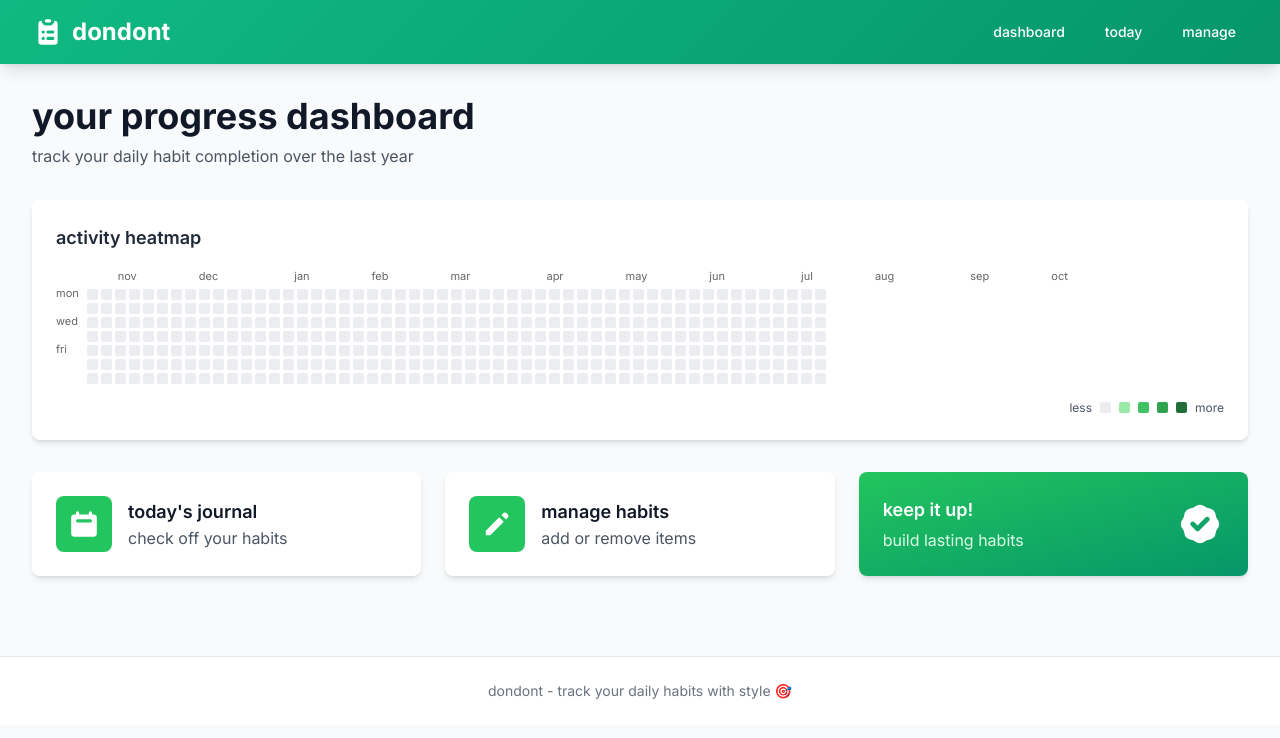
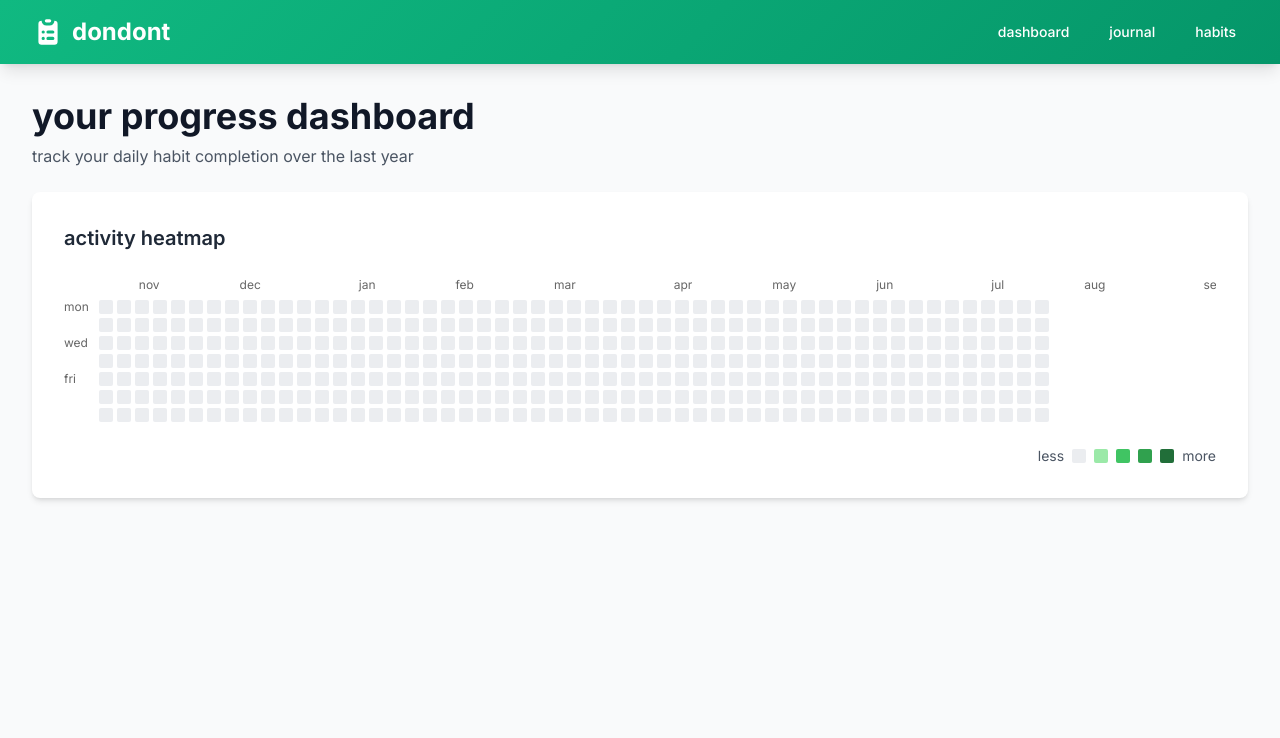
Before and after one commit to thomasinworld/dondont, a Django app: page / in a window 1280 px wide. Shown: the top 738 px of the page. Run offline with Django 5.2, Linux system fonts and the light colour scheme; data that the repository does not hold is empty; some libraries are stand-ins or nearby versions.

Commit message:
Improve dashboard: larger heatmap, cleaner navigation, remove footer
- Changed navbar: 'today' → 'journal', 'manage' → 'habits'
- Removed footer from all pages
- Removed three quick action buttons from dashboard
- Increased heatmap cell size from 11px to 14px for better visibility
- Increased spacing between cells from 3px to 4px
- Made month and day labels slightly larger (12px)
- Adjusted padding and margins for better single-screen fit
- Dashboard now fits perfectly on one screen

```diff
--- a/templates/base.html
+++ b/templates/base.html
@@ -48,10 +48,10 @@
                         dashboard
                     </a>
                     <a href="{% url 'journal:daily_journal_today' %}" class="text-white hover:text-gray-200 px-3 py-2 rounded-md text-sm font-medium transition lowercase">
-                        today
+                        journal
                     </a>
                     <a href="{% url 'journal:manage_dodonts' %}" class="text-white hover:text-gray-200 px-3 py-2 rounded-md text-sm font-medium transition lowercase">
-                        manage
+                        habits
                     </a>
                 </div>
             </div>
@@ -63,15 +63,6 @@
         {% block content %}{% endblock %}
     </main>
 
-    <!-- Footer -->
-    <footer class="mt-12 bg-white border-t border-gray-200">
-        <div class="max-w-7xl mx-auto px-4 sm:px-6 lg:px-8 py-6">
-            <p class="text-center text-gray-500 text-sm lowercase">
-                dondont - track your daily habits with style 🎯
-            </p>
-        </div>
-    </footer>
-
     {% block extra_scripts %}{% endblock %}
 </body>
 </html>
--- a/templates/journal/dashboard.html
+++ b/templates/journal/dashboard.html
@@ -6,16 +6,16 @@
 <style>
     .contribution-graph {
         display: flex;
-        gap: 3px;
+        gap: 4px;
     }
     .contribution-column {
         display: flex;
         flex-direction: column;
-        gap: 3px;
+        gap: 4px;
     }
     .contribution-cell {
-        width: 11px;
-        height: 11px;
+        width: 14px;
+        height: 14px;
         border-radius: 2px;
         cursor: pointer;
     }
@@ -25,23 +25,23 @@
     }
     .month-labels {
         display: flex;
-        gap: 3px;
-        margin-bottom: 4px;
+        gap: 4px;
+        margin-bottom: 6px;
     }
     .month-label {
-        font-size: 11px;
+        font-size: 12px;
         color: #666;
     }
     .day-labels {
         display: flex;
         flex-direction: column;
-        gap: 3px;
-        margin-right: 8px;
-        padding-top: 20px;
+        gap: 4px;
+        margin-right: 10px;
+        padding-top: 24px;
     }
     .day-label {
-        height: 11px;
-        font-size: 11px;
+        height: 14px;
+        font-size: 12px;
         color: #666;
         display: flex;
         align-items: center;
@@ -50,21 +50,21 @@
 {% endblock %}
 
 {% block content %}
-<div class="mb-8">
+<div class="mb-6">
     <h1 class="text-4xl font-bold text-gray-900 mb-2 lowercase">your progress dashboard</h1>
     <p class="text-gray-600 lowercase">track your daily habit completion over the last year</p>
 </div>
 
 <!-- GitHub-Style Contribution Graph -->
-<div class="bg-white rounded-lg shadow-md p-6 mb-8">
-    <h2 class="text-lg font-semibold text-gray-800 mb-4 lowercase">activity heatmap</h2>
+<div class="bg-white rounded-lg shadow-md p-8">
+    <h2 class="text-xl font-semibold text-gray-800 mb-6 lowercase">activity heatmap</h2>
 
     <div id="contribution-graph" class="overflow-x-auto">
         <!-- Graph will be generated by JavaScript -->
     </div>
 
     <!-- Legend -->
-    <div class="mt-4 flex items-center justify-end space-x-2 text-xs text-gray-600">
+    <div class="mt-6 flex items-center justify-end space-x-2 text-sm text-gray-600">
         <span class="lowercase">less</span>
         <div class="contribution-cell" style="background-color: #ebedf0;"></div>
         <div class="contribution-cell" style="background-color: #9be9a8;"></div>
@@ -138,7 +138,7 @@ function generateContributionGraph() {
         const firstDay = week[0].date;
         const monthName = firstDay.toLocaleDateString('en-US', { month: 'short' }).toLowerCase();
         if (monthName !== currentMonth && firstDay.getDate() <= 7) {
-            html += `<div class="month-label" style="width: ${(weekIndex - monthPosition) * 14}px;"></div>`;
+            html += `<div class="month-label" style="width: ${(weekIndex - monthPosition) * 18}px;"></div>`;
             html += `<div class="month-label">${monthName}</div>`;
             currentMonth = monthName;
             monthPosition = weekIndex;
@@ -178,46 +178,4 @@ function getContributionColor(percentage, total) {
 generateContributionGraph();
 </script>
 
-<!-- Quick Actions -->
-<div class="grid md:grid-cols-3 gap-6">
-    <a href="{% url 'journal:daily_journal_today' %}" class="bg-white rounded-lg shadow-md p-6 card-hover cursor-pointer">
-        <div class="flex items-center">
-            <div class="flex-shrink-0 bg-green-500 rounded-lg p-3">
-                <svg class="w-8 h-8 text-white" fill="currentColor" viewBox="0 0 20 20">
-                    <path fill-rule="evenodd" d="M6 2a1 1 0 00-1 1v1H4a2 2 0 00-2 2v10a2 2 0 002 2h12a2 2 0 002-2V6a2 2 0 00-2-2h-1V3a1 1 0 10-2 0v1H7V3a1 1 0 00-1-1zm0 5a1 1 0 000 2h8a1 1 0 100-2H6z" clip-rule="evenodd"/>
-                </svg>
-            </div>
-            <div class="ml-4">
-                <h3 class="text-lg font-semibold text-gray-900 lowercase">today's journal</h3>
-                <p class="text-gray-600 lowercase">check off your habits</p>
-            </div>
-        </div>
-    </a>
-
-    <a href="{% url 'journal:manage_dodonts' %}" class="bg-white rounded-lg shadow-md p-6 card-hover cursor-pointer">
-        <div class="flex items-center">
-            <div class="flex-shrink-0 bg-green-500 rounded-lg p-3">
-                <svg class="w-8 h-8 text-white" fill="currentColor" viewBox="0 0 20 20">
-                    <path d="M13.586 3.586a2 2 0 112.828 2.828l-.793.793-2.828-2.828.793-.793zM11.379 5.793L3 14.172V17h2.828l8.38-8.379-2.83-2.828z"/>
-                </svg>
-            </div>
-            <div class="ml-4">
-                <h3 class="text-lg font-semibold text-gray-900 lowercase">manage habits</h3>
-                <p class="text-gray-600 lowercase">add or remove items</p>
-            </div>
-        </div>
-    </a>
-
-    <div class="bg-gradient-to-br from-green-500 to-emerald-600 rounded-lg shadow-md p-6 text-white">
-        <div class="flex items-center justify-between">
-            <div>
-                <h3 class="text-lg font-semibold mb-1 lowercase">keep it up!</h3>
-                <p class="text-green-100 lowercase">build lasting habits</p>
-            </div>
-            <svg class="w-12 h-12" fill="currentColor" viewBox="0 0 20 20">
-                <path fill-rule="evenodd" d="M6.267 3.455a3.066 3.066 0 001.745-.723 3.066 3.066 0 013.976 0 3.066 3.066 0 001.745.723 3.066 3.066 0 012.812 2.812c.051.643.304 1.254.723 1.745a3.066 3.066 0 010 3.976 3.066 3.066 0 00-.723 1.745 3.066 3.066 0 01-2.812 2.812 3.066 3.066 0 00-1.745.723 3.066 3.066 0 01-3.976 0 3.066 3.066 0 00-1.745-.723 3.066 3.066 0 01-2.812-2.812 3.066 3.066 0 00-.723-1.745 3.066 3.066 0 010-3.976 3.066 3.066 0 00.723-1.745 3.066 3.066 0 012.812-2.812zm7.44 5.252a1 1 0 00-1.414-1.414L9 10.586 7.707 9.293a1 1 0 00-1.414 1.414l2 2a1 1 0 001.414 0l4-4z" clip-rule="evenodd"/>
-            </svg>
-        </div>
-    </div>
-</div>
 {% endblock %}
```
